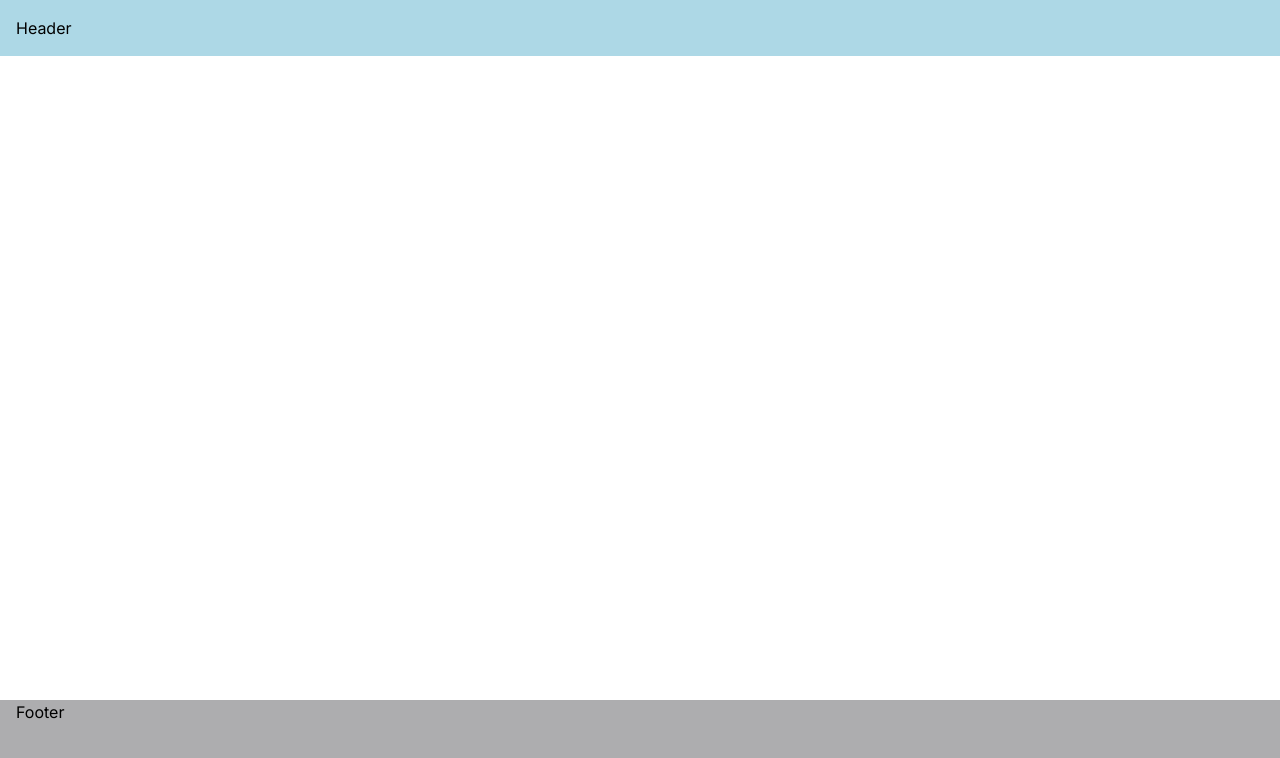
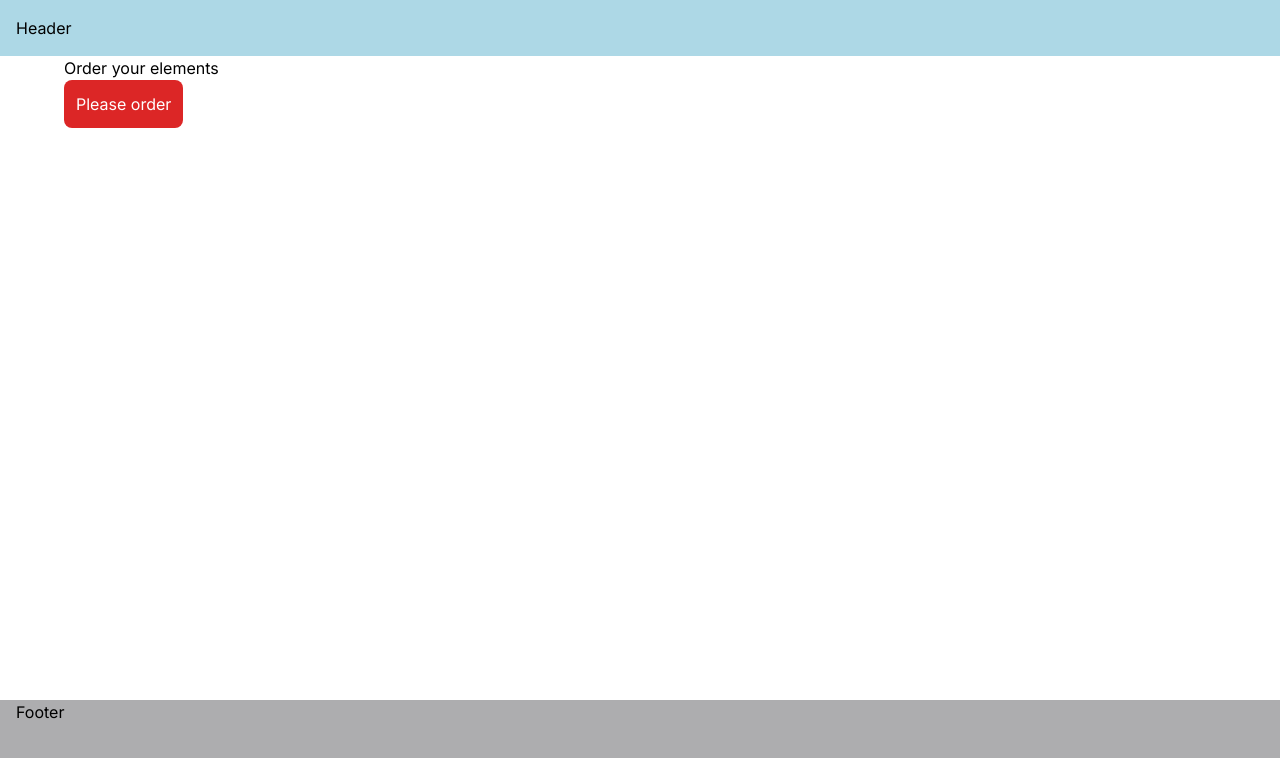
Before and after one commit to tchasinga/mastering-next, a Next.js app: page /order-product in a window 1280 px wide. Shown: the top 758 px of the page. Built offline with nearby package versions, Linux system fonts and the light colour scheme.

Commit message:
New one is added

```diff
--- a/src/app/order-product/page.tsx
+++ b/src/app/order-product/page.tsx
@@ -1,9 +1,20 @@
+'use client'
+
 import React from 'react'
+import { useRouter } from 'next/navigation'
 
 export default function OrderProduct() {
+
+    const router = useRouter()
+    const handlerClick = () =>{
+        router.push('/login')
+        console.log('the order i successfully')
+    }
+
   return (
-    <div>
-
+    <div className='max-w-6xl mx-auto'>
+        <h1>Order your elements</h1>
+        <button onClick={handlerClick} className='bg-red-600 text-white p-3 rounded-lg'>Please order</button>
     </div>
   )
 }
--- a/src/app/page.tsx
+++ b/src/app/page.tsx
@@ -10,6 +10,7 @@ export default function Home() {
         <Link href='./about'>About</Link>
         <Link href='./products'>Products</Link>
         <Link href='./login'>Login</Link>
+        <Link href='./order-product'>Order</Link>
       </div>
     </main>
   )
```
